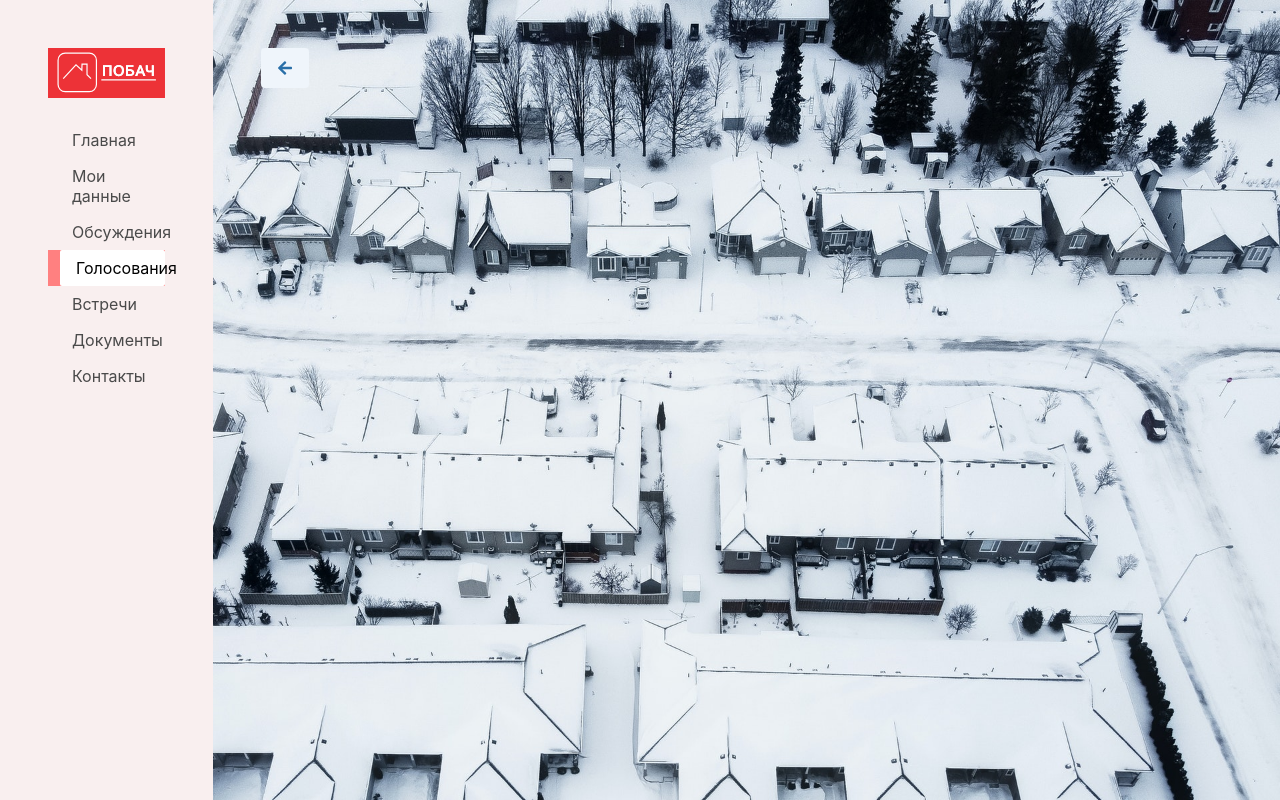
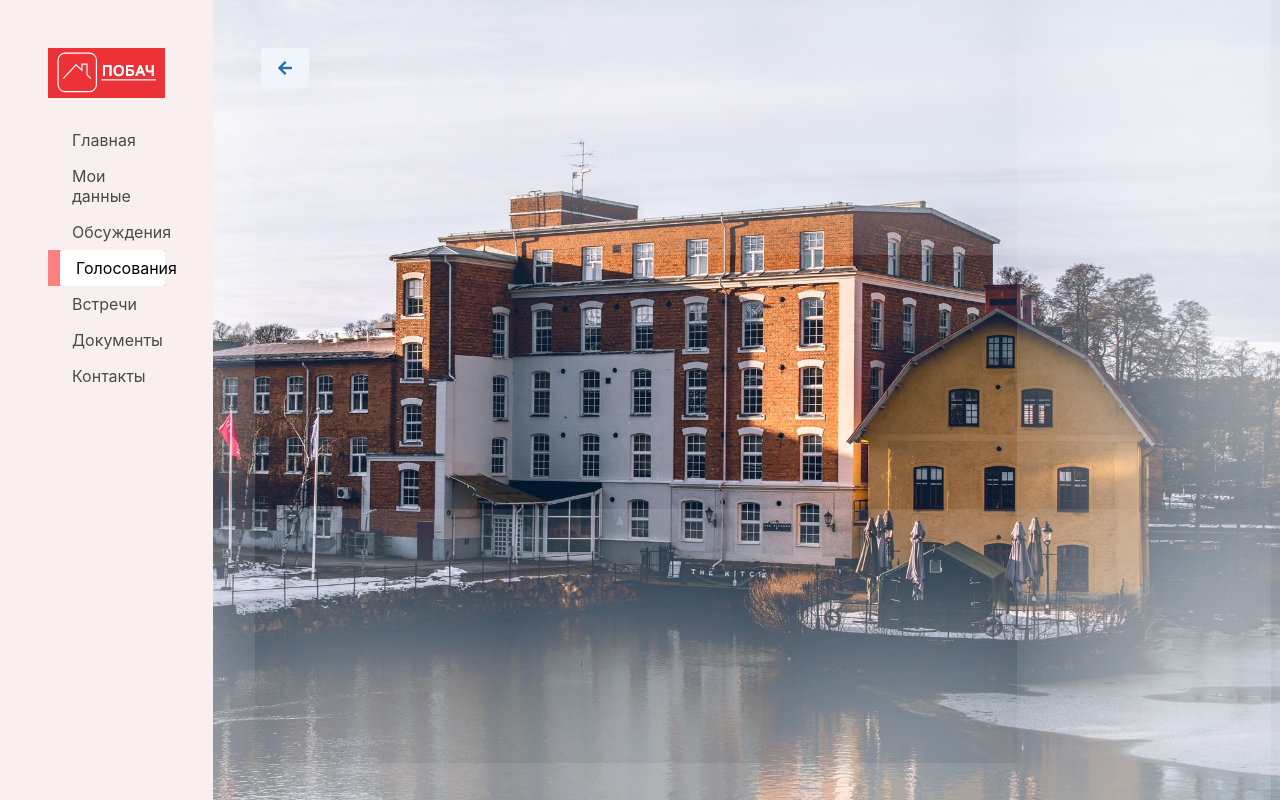
Before and after one commit to BelarusDigitalFuture/o, a React (Create React App) app: page /polls/1 in a window 1280 px wide. Built offline with nearby package versions, Linux system fonts and the light colour scheme.

Commit message:
feat: add background to poll-form

```diff
--- a/src/containers/AppContent/AppContent.css
+++ b/src/containers/AppContent/AppContent.css
@@ -1,7 +1,9 @@
 .background {
   background: no-repeat;
+  -webkit-box-shadow: inset 0px 0px 400px 150px rgba(255, 255, 255, 0.808);
+  box-shadow: inset 0px 0px 400px 150px rgba(255, 255, 255, 0.808);
   -moz-background-size: 100% 100%;
   -webkit-background-size: 100% 100%;
   -o-background-size: 100% 100%;
-  background-size: 100%;
+  background-size: 100% 100%;
 }
--- a/src/index.css
+++ b/src/index.css
@@ -9,3 +9,25 @@ body {
 code {
   font-family: source-code-pro, Menlo, Monaco, Consolas, 'Courier New', monospace;
 }
+
+html,
+body {
+  scrollbar-color: #eea0a0 #bfd3d259;
+  scrollbar-width: 12px;
+}
+
+::-webkit-scrollbar {
+  width: 12px;
+  height: 12px;
+  background-color: #bfd3d259;
+  border-radius: 5px;
+}
+
+::-webkit-scrollbar-thumb {
+  background-color: #eea0a0;
+  border-radius: 5px;
+}
+
+::-webkit-scrollbar-thumb:hover {
+  background-color: #ff8080;
+}
--- a/src/shared/form/Form.jsx
+++ b/src/shared/form/Form.jsx
@@ -6,7 +6,7 @@ import { faCheck } from '@fortawesome/free-solid-svg-icons';
 const AppForm = ({ buttonText = 'Создать', children }) => {
   return (
     <>
-      <Form>
+      <Form className="has-background-white p-3">
         {children}
         <button className="button is-success" type="submit">
           <span className="icon is-small">
--- a/src/shared/state/polls.js
+++ b/src/shared/state/polls.js
@@ -18,6 +18,7 @@ const defaultPolls = [
       discussionId: 0,
     },
     id: 1613070700093,
+    quorum: 0.5,
   },
   {
     header: 'Новый лифт за счет ремонтного фонда',
@@ -39,6 +40,7 @@ const defaultPolls = [
       discussionId: 1613067128811,
     },
     id: 1613067113898,
+    quorum: 0.5,
   },
   {
     header: 'Меняем унитазы',
@@ -154,23 +156,6 @@ const reducer = (state, action) => {
               : 1,
         },
       ];
-    case 'REPEAT_POLL':
-      return [
-        ...state.filter((e) => e.id !== action.payload.id),
-        {
-          header: `${action.payload.header} (ПОВТОРНО)`,
-          date: new Date(2021, 3, 10),
-          author: action.payload.author,
-          text: action.payload.text,
-          isRadio: !action.payload.isRadio || true,
-          tags: action.payload.tags,
-          isAccepted: action.payload.isAccepted || false,
-          pollData: action.payload.pollData,
-          id: Date.now(),
-          userAmount: action.payload.userAmount,
-          quorum: action.payload.quorum * 0.5,
-        },
-      ];
     default:
       return state;
   }
```
Also changed, not shown: public/background.jpg.
